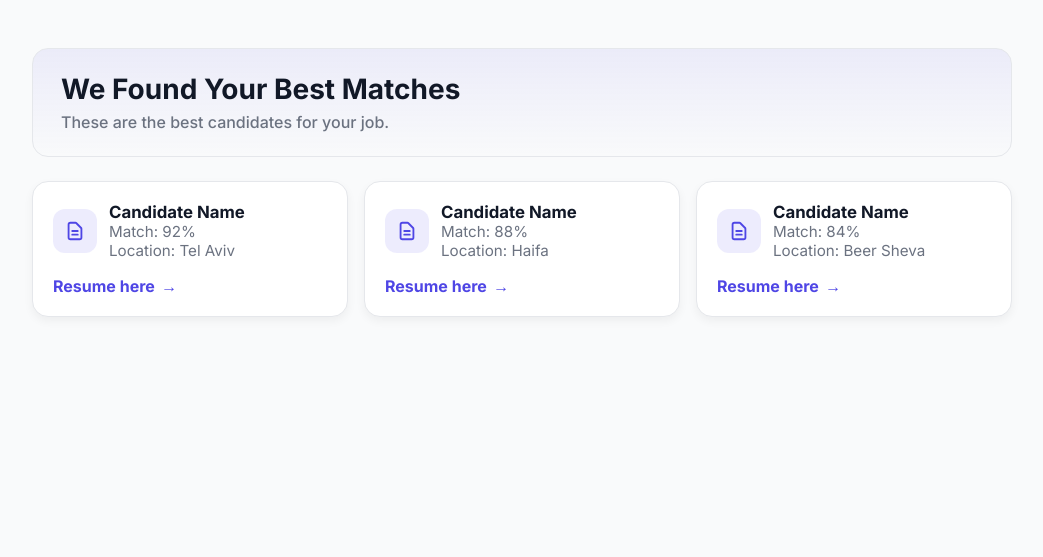
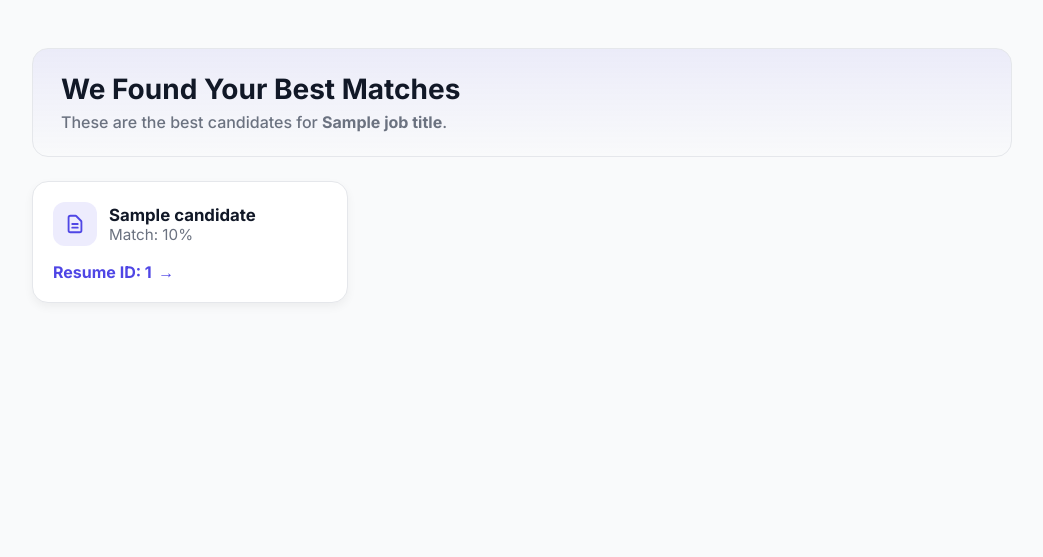
Before and after one commit to BS-ASPM-2025/bs-aspm-2025-team1, a FastAPI app: template templates/post_job_feedback.html in a window 1280 px wide. Shown: the part 65-622 px from the top of the page, without its empty margins (118-1161 px from the left). Run offline with FastAPI, Linux system fonts and the light colour scheme; the template is opened without the code that fills it: most values are stand-ins (such as "Sample title", 1, 10 or a date in 2020).

Commit message:
update the UI

```diff
--- a/templates/post_job_feedback.html
+++ b/templates/post_job_feedback.html
@@ -200,11 +200,18 @@
     <div class="container">
       <section class="hero">
         <h1>We Found Your Best Matches</h1>
-        <p>These are the best candidates for your job.</p>
+        <p>
+          {% if job_title %}
+            These are the best candidates for <strong>{{ job_title }}</strong>.
+          {% else %}
+            These are the best candidates for your job.
+          {% endif %}
+        </p>
       </section>
 
       <section class="cards-grid">
-        <!-- Candidate 1 -->
+        {% if candidates %}
+          {% for c in candidates %}
           <article class="card">
             <div class="card-top">
               <div class="card-icon">
@@ -214,49 +221,16 @@
                 </svg>
               </div>
               <div>
-              <p class="card-title">Candidate Name</p>
-              <p class="card-meta">Match: 92% </p>
-              <p class="card-meta">Location: Tel Aviv</p>
+                <p class="card-title">{{ c.resume_name }}</p>
+                <p class="card-meta">Match: {{ c.score }}%</p>
               </div>
             </div>
-          <a href="#" class="card-link">Resume here <span aria-hidden="true">→</span></a>
+            <a href="#" class="card-link">Resume ID: {{ c.resume_id }} <span aria-hidden="true">→</span></a>
           </article>
-
-        <!-- Candidate 2 -->
-        <article class="card">
-          <div class="card-top">
-            <div class="card-icon">
-              <svg fill="none" stroke="currentColor" viewBox="0 0 24 24" xmlns="http://www.w3.org/2000/svg">
-                <path stroke-linecap="round" stroke-linejoin="round" stroke-width="2"
-                  d="M9 12h6m-6 4h6m2 5H7a2 2 0 01-2-2V5a2 2 0 012-2h5.586a1 1 0 01.707.293l5.414 5.414a1 1 0 01.293.707V19a2 2 0 01-2 2z"/>
-              </svg>
-            </div>
-            <div>
-              <p class="card-title">Candidate Name</p>
-              <p class="card-meta">Match: 88%</p>
-              <p class="card-meta">Location: Haifa</p>
-            </div>
-          </div>
-          <a href="#" class="card-link">Resume here <span aria-hidden="true">→</span></a>
-        </article>
-
-        <!-- Candidate 3 -->
-        <article class="card">
-          <div class="card-top">
-            <div class="card-icon">
-              <svg fill="none" stroke="currentColor" viewBox="0 0 24 24" xmlns="http://www.w3.org/2000/svg">
-                <path stroke-linecap="round" stroke-linejoin="round" stroke-width="2"
-                  d="M9 12h6m-6 4h6m2 5H7a2 2 0 01-2-2V5a2 2 0 012-2h5.586a1 1 0 01.707.293l5.414 5.414a1 1 0 01.293.707V19a2 2 0 01-2 2z"/>
-              </svg>
-            </div>
-            <div>
-              <p class="card-title">Candidate Name</p>
-              <p class="card-meta">Match: 84%</p>
-              <p class="card-meta">Location: Beer Sheva</p>
-            </div>
-          </div>
-          <a href="#" class="card-link">Resume here <span aria-hidden="true">→</span></a>
-        </article>
+          {% endfor %}
+        {% else %}
+          <p>No candidates found yet. Upload resumes first, then post a job again.</p>
+        {% endif %}
       </section>
     </div>
   </main>
```
Lines whose indentation alone changed are shown as unchanged.
